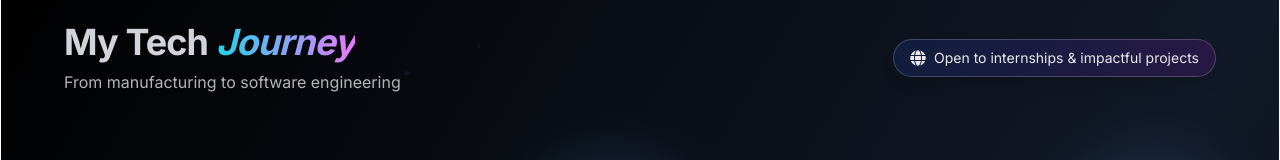
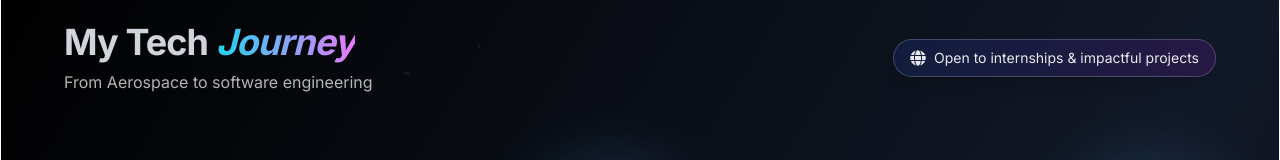
Before and after one commit to Kartikk28/Portfolio, a React (Vite) app: page / in a window 1280 px wide. Shown: the part 779-939 px from the top of the page. Built offline with nearby package versions, Linux system fonts and the light colour scheme; a web font is replaced by a local one.

Commit message:
PortfolioWebsite

```diff
--- a/src/components/Journey.jsx
+++ b/src/components/Journey.jsx
@@ -221,7 +221,7 @@ export default function Journey() {
               </span>
             </h2>
             <p className="mt-2 text-center text-white/70 sm:text-left">
-              From manufacturing to software engineering
+              From Aerospace to software engineering
             </p>
           </div>
 
```
